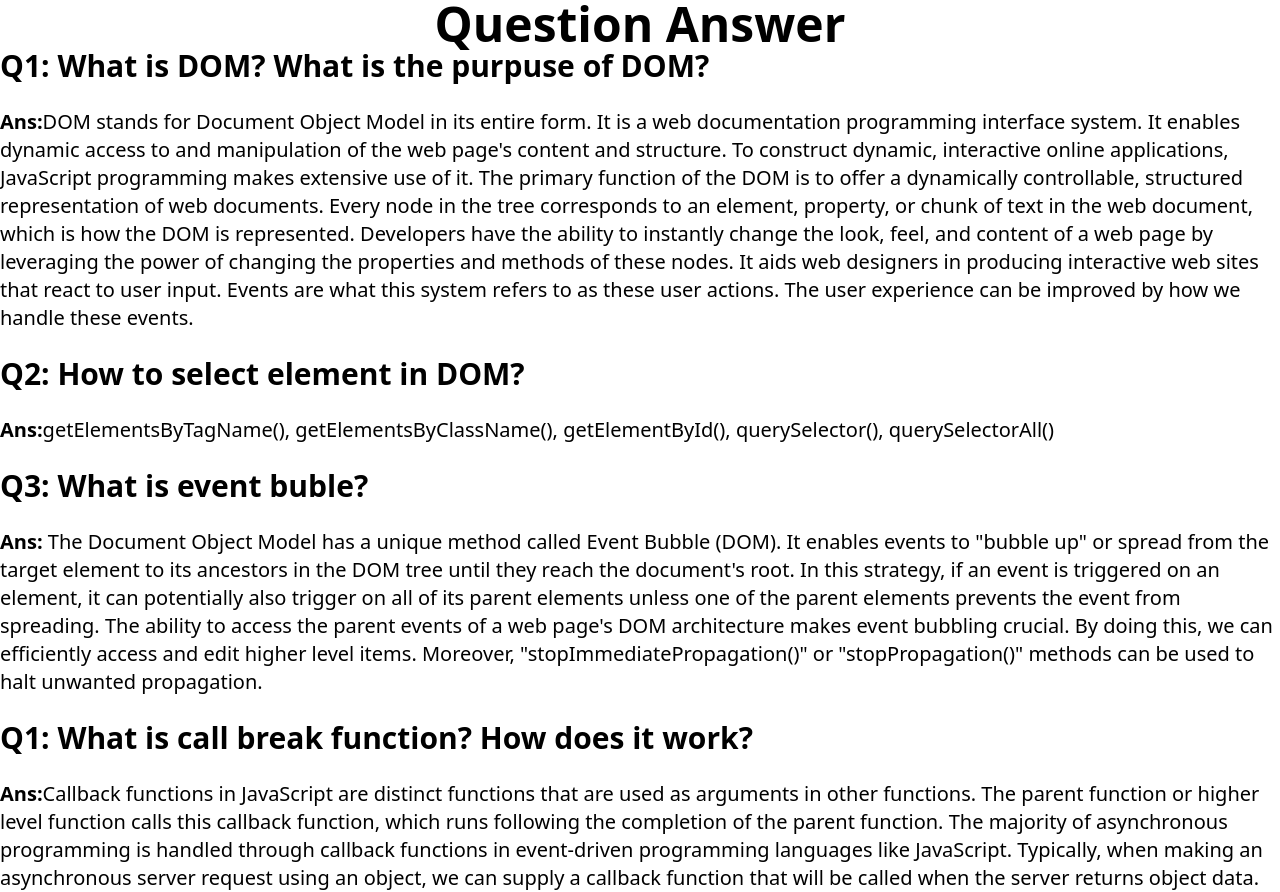
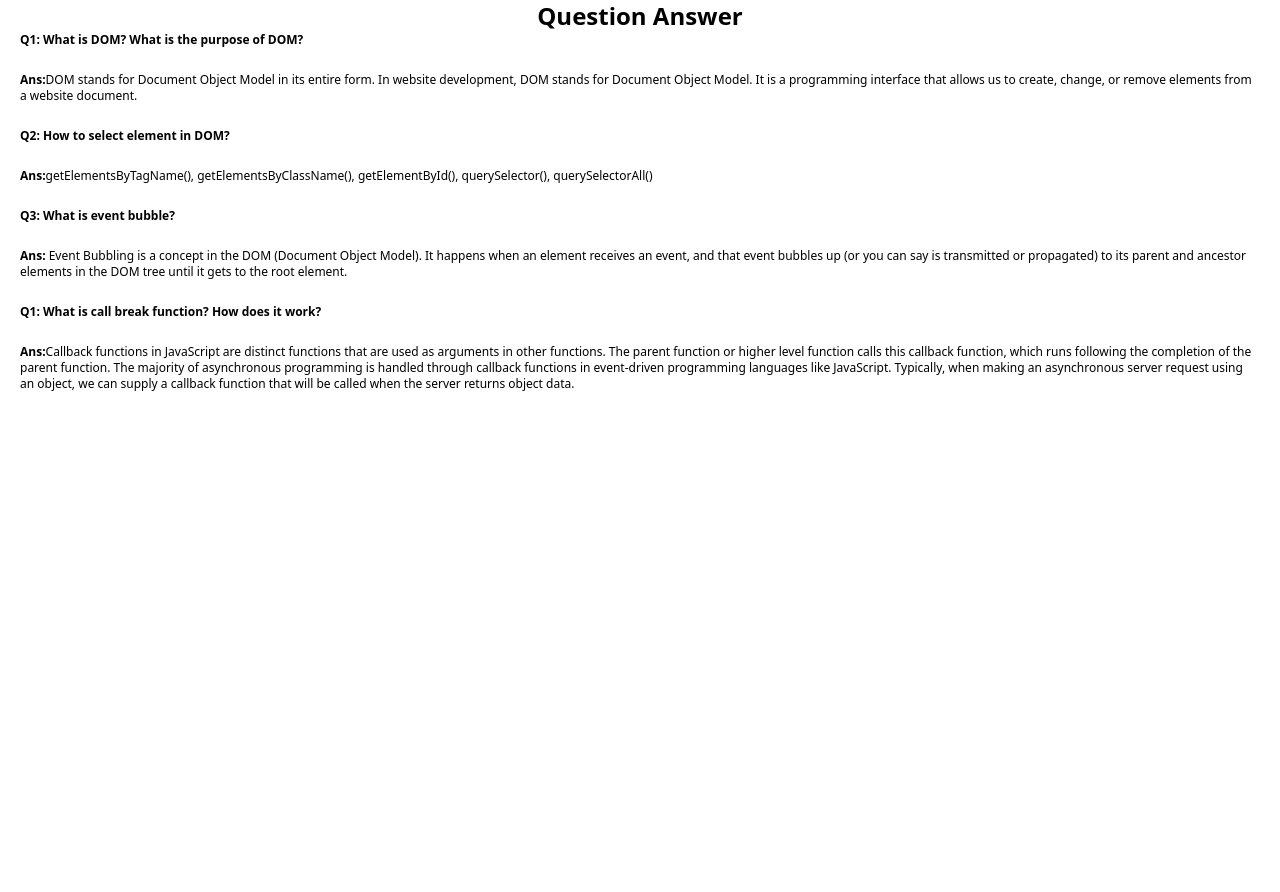
Before and after one commit to Tonny-Saha/Assignment-5, a plain HTML site: page blog.html in a window 1280 px wide. After the commit the page ends 800 px from the top, so only its background shows below. Drawn offline with nearby package versions, Linux system fonts and the light colour scheme.

Commit message:
complete

```diff
--- a/blog.html
+++ b/blog.html
@@ -9,24 +9,24 @@
 </head>
 <body>
     <header>
-        <h1 class="text-center font-bold text-5xl">Question Answer</h1>
+        <h1 class="text-center font-bold text-2xl">Question Answer</h1>
     </header>
     <main>
-        <h3 class="font-semibold text-3xl">Q1: What is DOM? What is the purpuse of DOM? </h3>
+        <h3 class="font-semibold text-xs mx-5">Q1: What is DOM? What is the purpose of DOM? </h3>
         <br>
-        <p class="text-xl"> <span class="font-semibold">Ans:</span>DOM stands for Document Object Model in its entire form. It is a web documentation programming interface system. It enables dynamic access to and manipulation of the web page's content and structure. To construct dynamic, interactive online applications, JavaScript programming makes extensive use of it. The primary function of the DOM is to offer a dynamically controllable, structured representation of web documents. Every node in the tree corresponds to an element, property, or chunk of text in the web document, which is how the DOM is represented. Developers have the ability to instantly change the look, feel, and content of a web page by leveraging the power of changing the properties and methods of these nodes. It aids web designers in producing interactive web sites that react to user input. Events are what this system refers to as these user actions. The user experience can be improved by how we handle these events.</p>
+        <p class="text-xs mx-5"> <span class="font-semibold">Ans:</span>DOM stands for Document Object Model in its entire form. In website development, DOM stands for Document Object Model. It is a programming interface that allows us to create, change, or remove elements from a website document.</p>
         <br>
-        <h3 class="font-semibold text-3xl">Q2: How to select element in DOM? </h3>
+        <h3 class="font-semibold text-xs mx-5">Q2: How to select element in DOM? </h3>
         <br>
-        <p class="text-xl"> <span class="font-semibold">Ans:</span>getElementsByTagName(), getElementsByClassName(), getElementById(), querySelector(), querySelectorAll()</p>
+        <p class="text-xs mx-5"> <span class="font-semibold">Ans:</span>getElementsByTagName(), getElementsByClassName(), getElementById(), querySelector(), querySelectorAll()</p>
         <br>
-        <h3 class="font-semibold text-3xl">Q3: What is event buble? </h3>
+        <h3 class="font-semibold text-xs mx-5">Q3: What is event bubble? </h3>
         <br>
-        <p class="text-xl"> <span class="font-semibold">Ans:</span> The Document Object Model has a unique method called Event Bubble (DOM). It enables events to "bubble up" or spread from the target element to its ancestors in the DOM tree until they reach the document's root. In this strategy, if an event is triggered on an element, it can potentially also trigger on all of its parent elements unless one of the parent elements prevents the event from spreading. The ability to access the parent events of a web page's DOM architecture makes event bubbling crucial. By doing this, we can efficiently access and edit higher level items. Moreover, "stopImmediatePropagation()" or "stopPropagation()" methods can be used to halt unwanted propagation.</p>
+        <p class="text-xs mx-5"> <span class="font-semibold">Ans:</span>  Event Bubbling is a concept in the DOM (Document Object Model). It happens when an element receives an event, and that event bubbles up (or you can say is transmitted or propagated) to its parent and ancestor elements in the DOM tree until it gets to the root element.</p>
         <br>
-        <h3 class="font-semibold text-3xl">Q1: What is call break function? How does it work? </h3>
+        <h3 class="font-semibold text-xs mx-5">Q1: What is call break function? How does it work? </h3>
         <br>
-        <p class="text-xl"> <span class="font-semibold">Ans:</span>Callback functions in JavaScript are distinct functions that are used as arguments in other functions. The parent function or higher level function calls this callback function, which runs following the completion of the parent function. The majority of asynchronous programming is handled through callback functions in event-driven programming languages like JavaScript. Typically, when making an asynchronous server request using an object, we can supply a callback function that will be called when the server returns object data.</p>
+        <p class="text-xs mx-5"> <span class="font-semibold">Ans:</span>Callback functions in JavaScript are distinct functions that are used as arguments in other functions. The parent function or higher level function calls this callback function, which runs following the completion of the parent function. The majority of asynchronous programming is handled through callback functions in event-driven programming languages like JavaScript. Typically, when making an asynchronous server request using an object, we can supply a callback function that will be called when the server returns object data.</p>
     </main>
 </body>
 </html>
```
